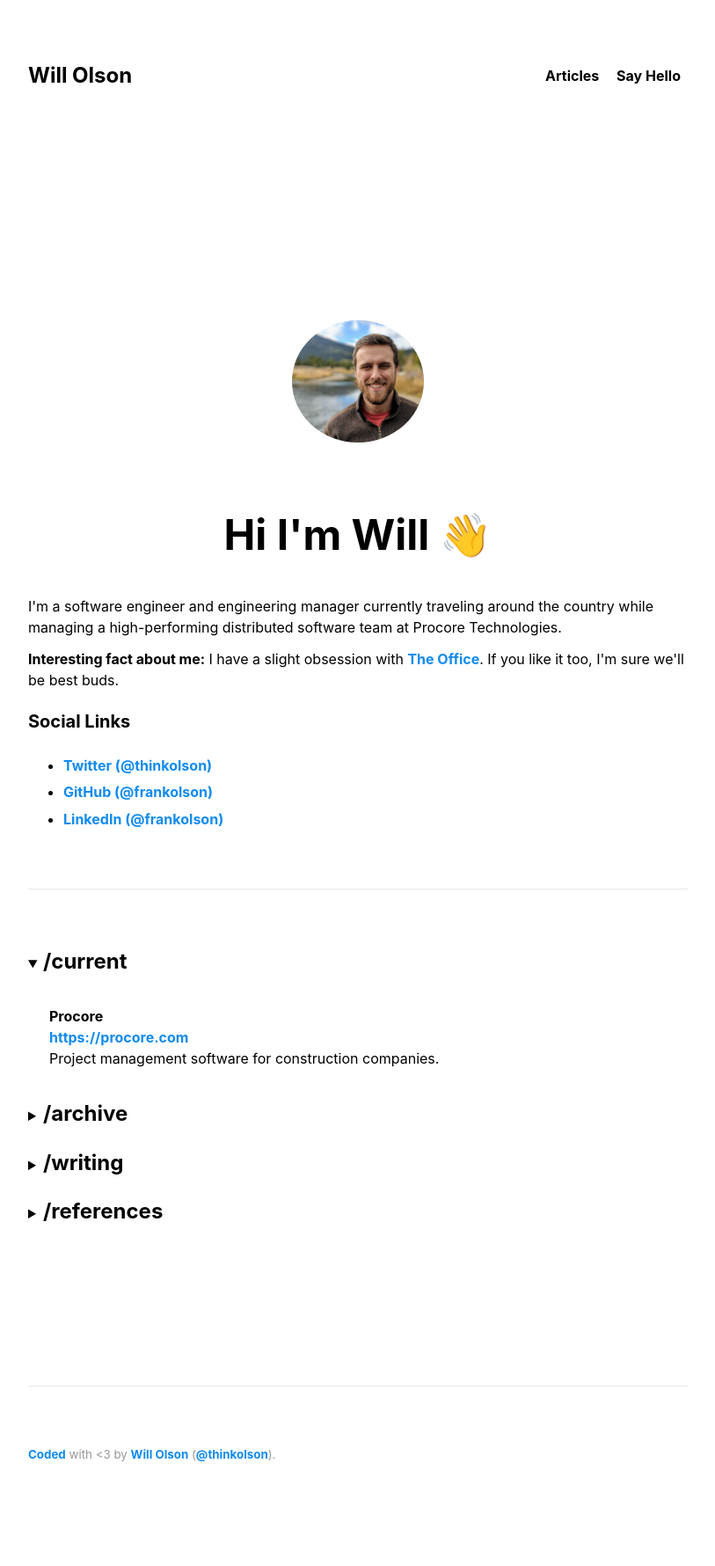
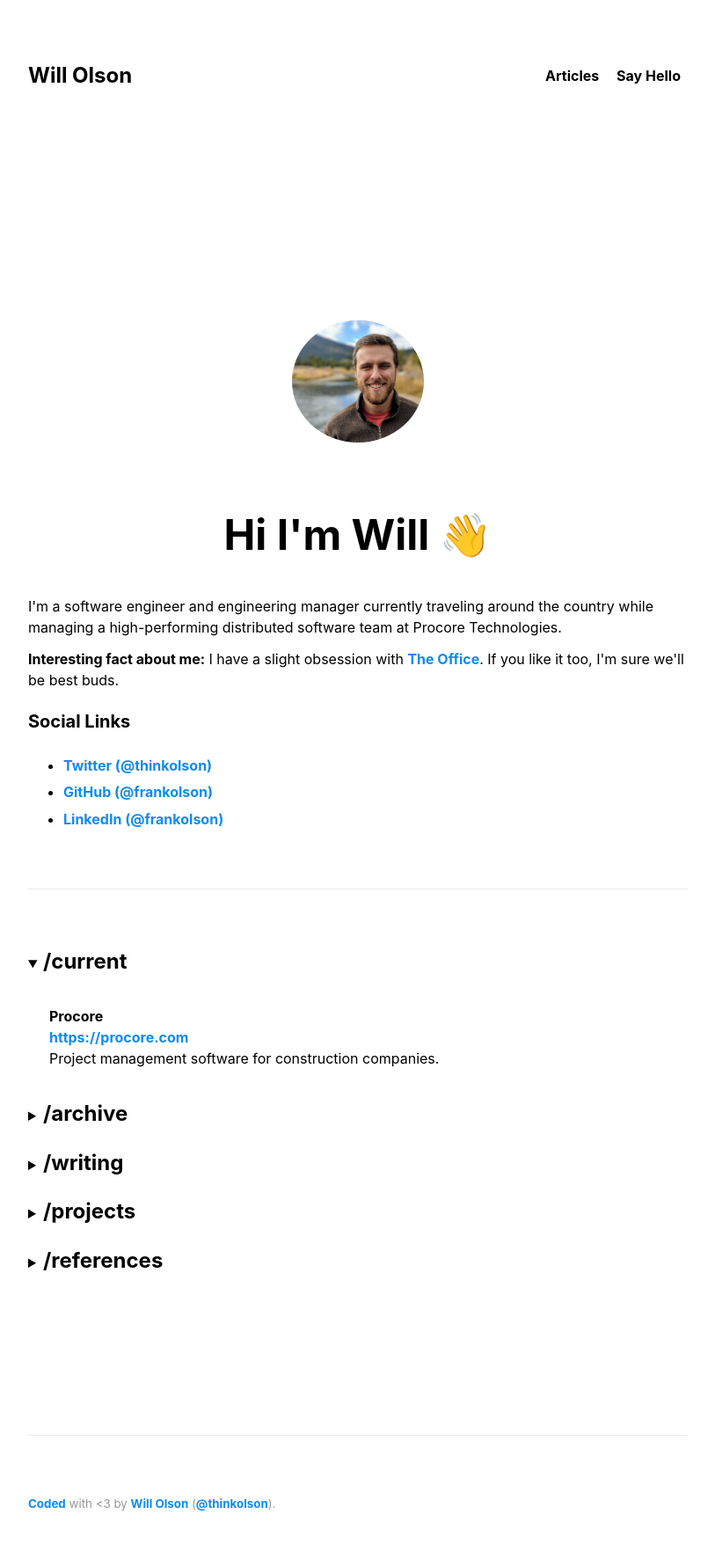
Before and after one commit to frankolson/willolson.io, a Jekyll site: the page built from index.html, in a window 1280 px wide. Shown: the whole page at 88% size, without its empty margins (233-1046 px from the left). Built offline with Jekyll 4.4.1, drawn with Linux system fonts in a browser that asks for light colours; before the commit the page ends 1724 px from its top, so only the background shows below that.

Commit message:
Add a projects section to homepage

```diff
--- a/index.html
+++ b/index.html
@@ -73,12 +73,6 @@ layout: default
       <a href="http://stagecoachstoragenv.com/">http://stagecoachstoragenv.com/</a><br />
       text
     </p>
-
-    <p>
-      <strong>memory_logr</strong><br />
-      <a href="https://github.com/frankolson/memory_logr">https://github.com/frankolson/memory_logr</a><br />
-      Log memory consumption of ruby methods on *nix operating systems.
-    </p>
   </section>
 </details>
 
@@ -103,6 +97,27 @@ layout: default
         </a>
       </li>
     </ul>
+  </section>
+</details>
+
+<details class="homepage-details">
+  <summary>
+    <h2>/projects</h2>
+  </summary>
+
+  <section>
+    <p>
+      <strong>Not Another Asteroid Game!</strong><br />
+      Missile Commander meets Asteroids. A project I built while getting familiar with Unity 3D.<br />
+      <a href="https://github.com/frankolson/Asteroid">Source code</a><br />
+      <a href="https://play.unity.com/mg/other/webgl-builds-257372">Demo</a>
+    </p>
+
+    <p>
+      <strong>memory_logr</strong><br />
+      Log memory consumption of ruby methods on *nix operating systems.<br />
+      <a href="https://github.com/frankolson/memory_logr">Source code</a>
+    </p>
   </section>
 </details>
 
```
